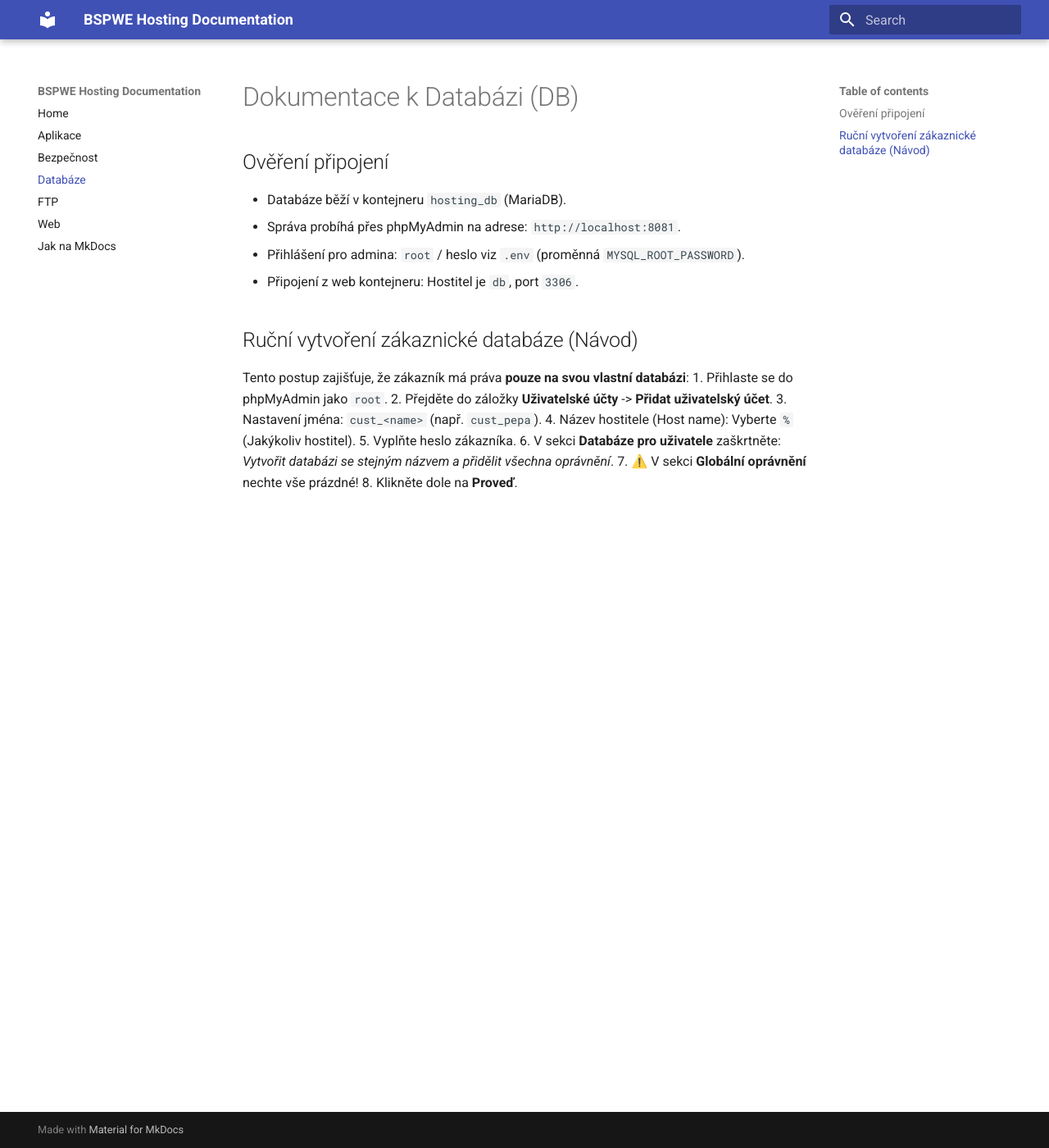
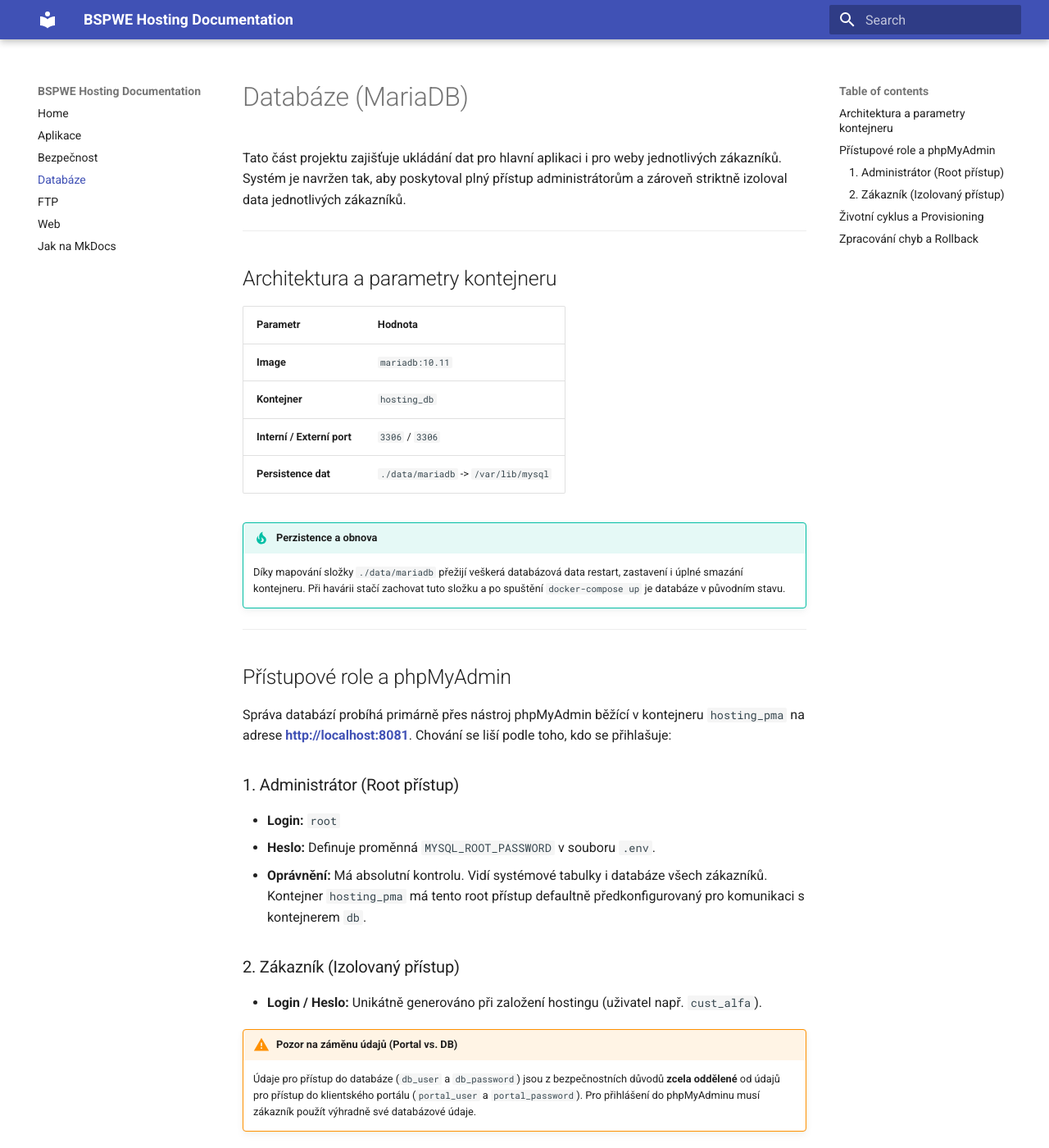
Before and after one commit to matejbartoncik/BSPWE_semestralka, an MkDocs documentation site: the page built from docs/DB.md, in a window 1280 px wide and 1400 px high. Shown: the whole window at 82% size. Built offline with MkDocs 1.6.1 and Material for MkDocs 9.7.7, drawn with Linux system fonts in a browser that asks for light colours; some of the changed text lies outside the part shown.

Commit message:
db + ftp docs

```diff
--- a/docs/DB.md
+++ b/docs/DB.md
@@ -1,18 +1,64 @@
-# Dokumentace k Databázi (DB)
+# Databáze (MariaDB)
 
-## Ověření připojení
-- Databáze běží v kontejneru `hosting_db` (MariaDB).
-- Správa probíhá přes phpMyAdmin na adrese: `http://localhost:8081`.
-- Přihlášení pro admina: `root` / heslo viz `.env` (proměnná `MYSQL_ROOT_PASSWORD`).
-- Připojení z web kontejneru: Hostitel je `db`, port `3306`.
+Tato část projektu zajišťuje ukládání dat pro hlavní aplikaci i pro weby jednotlivých zákazníků. Systém je navržen tak, aby poskytoval plný přístup administrátorům a zároveň striktně izoloval data jednotlivých zákazníků.
 
-## Ruční vytvoření zákaznické databáze (Návod)
-Tento postup zajišťuje, že zákazník má práva **pouze na svou vlastní databázi**:
-1. Přihlaste se do phpMyAdmin jako `root`.
-2. Přejděte do záložky **Uživatelské účty** -> **Přidat uživatelský účet**.
-3. Nastavení jména: `cust_<name>` (např. `cust_pepa`).
-4. Název hostitele (Host name): Vyberte `%` (Jakýkoliv hostitel).
-5. Vyplňte heslo zákazníka.
-6. V sekci **Databáze pro uživatele** zaškrtněte: *Vytvořit databázi se stejným názvem a přidělit všechna oprávnění*.
-7. ⚠️ V sekci **Globální oprávnění** nechte vše prázdné!
-8. Klikněte dole na **Proveď**.
+---
+
+## Architektura a parametry kontejneru
+
+| Parametr | Hodnota |
+| :--- | :--- |
+| **Image** | `mariadb:10.11` |
+| **Kontejner** | `hosting_db` |
+| **Interní / Externí port** | `3306` / `3306` |
+| **Persistence dat** | `./data/mariadb` -> `/var/lib/mysql` |
+
+!!! tip "Perzistence a obnova"
+    Díky mapování složky `./data/mariadb` přežijí veškerá databázová data restart, zastavení i úplné smazání kontejneru. Při havárii stačí zachovat tuto složku a po spuštění `docker-compose up` je databáze v původním stavu.
+
+---
+
+## Přístupové role a phpMyAdmin
+
+Správa databází probíhá primárně přes nástroj phpMyAdmin běžící v kontejneru `hosting_pma` na adrese **[http://localhost:8081](http://localhost:8081)**. Chování se liší podle toho, kdo se přihlašuje:
+
+### 1. Administrátor (Root přístup)
+- **Login:** `root`
+- **Heslo:** Definuje proměnná `MYSQL_ROOT_PASSWORD` v souboru `.env`.
+- **Oprávnění:** Má absolutní kontrolu. Vidí systémové tabulky i databáze všech zákazníků. Kontejner `hosting_pma` má tento root přístup defaultně předkonfigurovaný pro komunikaci s kontejnerem `db`.
+
+### 2. Zákazník (Izolovaný přístup)
+- **Login / Heslo:** Unikátně generováno při založení hostingu (uživatel např. `cust_alfa`).
+
+!!! warning "Pozor na záměnu údajů (Portal vs. DB)"
+    Údaje pro přístup do databáze (`db_user` a `db_password`) jsou z bezpečnostních důvodů **zcela oddělené** od údajů pro přístup do klientského portálu (`portal_user` a `portal_password`). Pro přihlášení do phpMyAdminu musí zákazník použít výhradně své databázové údaje.
+
+- **Oprávnění:** Striktně omezeno. Pokud se zákazník přihlásí do phpMyAdminu svými databázovými údaji, uvidí **pouze** svou vlastní databázi (např. `cust_alfadb`). Systémové a cizí databáze jsou mu zcela skryty na úrovni MariaDB oprávnění.
+
+---
+
+## Životní cyklus a Provisioning
+
+Vytváření databází a přístupů je plně automatizováno skriptem `create_hosting.php`. Zde je technický tok (credential flow):
+
+1. **Generování hesel:** Aplikace vygeneruje samostatné zapamatovatelné heslo pro portál, FTP i databázi pomocí funkce `generate_memorable_password()`.
+2. **Připojení k DB:** PHP aplikace se připojí jako `root` pomocí PDO.
+3. **Exekuce SQL:**
+   - `CREATE DATABASE cust_{name}db CHARACTER SET utf8mb4...`
+   - `CREATE USER 'cust_{name}'@'%' IDENTIFIED BY '{db_heslo}';`
+   - `GRANT ALL PRIVILEGES ON cust_{name}db.* TO 'cust_{name}'@'%';`
+   - `FLUSH PRIVILEGES;`
+4. **Uložení credentials:** Vygenerované údaje se propíšou do registru `.hostings.json` a exportují se zákazníkovi do souboru `hosting_credentials.txt` v jeho složce.
+
+---
+
+## Zpracování chyb a Rollback
+
+Aplikace počítá s tím, že proces zřízení hostingu může selhat (např. chyba při vytváření FTP uživatele nebo selhání zápisu na disk).
+
+V souboru `create_hosting.php` je implementován robustní **rollback mechanismus**:
+- Pokud proces selže v jakékoliv fázi po vytvoření databáze, chytí se výjimka (`Throwable`).
+- Aplikace se znovu připojí jako root a provede úklid:
+  - `DROP DATABASE IF EXISTS cust_{name}db;`
+  - `DROP USER IF EXISTS 'cust_{name}'@'%';`
+- Tím je zaručeno, že v systému nezůstanou žádné "osiřelé" databáze ani uživatelské účty z nedokončených registrací.
--- a/docs/FTP.md
+++ b/docs/FTP.md
@@ -1,16 +1,49 @@
-# Dokumentace k FTP
+# FTP Server (Pure-FTPd)
 
-## Ověření připojení a testovací účet
-- FTP server běží v kontejneru `hosting_ftp` (použitý obraz `stilliard/pure-ftpd`).
-- Připojení: hostitel `localhost`, port `2121`.
-- Pasivní porty pro přenos: `30000-30009`.
-- V kontejneru je nasměrována lokální složka `./data/www` přímo do `/home`.
-- Testovací FTP účet je definován v `.env` (aktuálně `test` / `testpass`).
-- Upload otestován nahráním souboru do `data/www/test/public`. (Aby se web zobrazil na `http://localhost:8080/~test/`, je potřeba ještě donastavit `UserDir` nebo `Alias` v Apache - úkol pro Web tým).
+Pro přenos souborů na server využíváme Pure-FTPd server. Ten je konfigurován pro práci s virtuálními uživateli, což umožňuje vysokou míru zabezpečení bez nutnosti vytvářet systémové účty v Linuxu.
 
-## Návrh budoucího provisioningu (Automatizace)
-Pro automatické zakládání FTP účtů z naší zákaznické administrace (PHP) navrhuji:
-1. Obraz `stilliard/pure-ftpd` obsahuje utilitu `pure-pw`.
-2. Ve chvíli, kdy zákazník klikne na "Vytvořit hosting", PHP aplikace spustí příkaz přes Docker a založí uživatele přímo v běžícím FTP kontejneru:
-   `pure-pw useradd cust_<name> -u ftpuser -d /home/cust_<name> -m`
-3. Tím dojde k okamžitému založení uživatele a jeho složky bez nutnosti restartovat celý FTP kontejner.
+---
+
+## Architektura a parametry kontejneru
+
+| Parametr | Hodnota |
+| :--- | :--- |
+| **Image** | `stilliard/pure-ftpd` (komunitní obraz) |
+| **Kontejner** | `hosting_ftp` |
+| **Hlavní port** | `2121` (namapováno na interní `21`) |
+| **Perzistence dat** | Klientské weby: `./data/www` -> `/home` <br> DB hesel: `./data/ftp/passwd` -> `/etc/pure-ftpd/passwd` |
+
+!!! info "Bez vlastního buildu"
+    Na rozdíl od Apache nepoužívá FTP služba vlastní `Dockerfile`. Veškerá potřebná konfigurace (včetně nasměrování na správnou databázi hesel) se řeší dynamicky pomocí direktivy `command:` přímo v `docker-compose.yml`.
+
+---
+
+## Pasivní režim a síťový provoz
+Aby FTP spojení fungovalo korektně i přes NAT a vnitřní Docker bridge síť, je server spuštěn s explicitní konfigurací pro pasivní režim.
+
+- **Datové porty:** V `docker-compose.yml` je vyhrazen rozsah `30000-30009`. Tyto porty slouží k samotnému přenosu souborů a výpisu adresářů.
+- **Externí IP:** Proměnná `PUBLICHOST=localhost` zajišťuje, že FTP server odpoví klientovi (např. FileZille) správnou adresou pro navázání datového spojení, jinak by klientům hrozil timeout.
+
+---
+
+## Správa virtuálních uživatelů a datové úložiště
+
+Uživatelé FTP (zákazníci) nejsou evidováni v systémovém `/etc/passwd`. Místo toho využíváme integrovaný nástroj `pure-pw`, který pracuje se dvěma oddělenými soubory:
+
+1. **Textový zdroj (`pureftpd.passwd`)**
+   Tento soubor obsahuje uživatele v čitelné podobě. Zde PHP aplikace (`create_hosting.php`) zakládá nové účty a definuje jim domovské adresáře (chroot do `/home/{customer}/public`).
+2. **Binární databáze (`pureftpd.pdb`)**
+   Sama služba Pure-FTPd z výkonnostních důvodů textový soubor nečte. Používá tento zkompilovaný binární soubor, ve kterém probíhá samotná autentizace.
+
+---
+
+## Mechanismus okamžité aktualizace (Bez restartu)
+
+Běžným problémem při přidání FTP uživatele v Dockeru je nutnost restartovat celý kontejner. My tento problém řešíme plně dynamicky:
+
+1. **Úprava ze strany PHP:**
+   Když je založen nový hosting, PHP aplikace spustí příkaz `pure-pw useradd...` a provede zápis do textového souboru. Následně obratem zavolá `pure-pw mkdb`, čímž vygeneruje čerstvou binární `.pdb` databázi.
+2. **Čtení ze strany Pure-FTPd:**
+   Díky modifikovanému spouštěcímu příkazu v `docker-compose.yml` (`-l puredb:/etc/pure-ftpd/passwd/pureftpd.pdb`) FTP server natvrdo "kouká" přímo do nasdíleného svazku (`./data/ftp/passwd/`).
+
+**Výsledek:** Jakmile PHP aplikace zkompiluje novou `.pdb` databázi, FTP server je schopen nového zákazníka okamžitě ověřit, a to zcela bez výpadku či restartu služby.
```
